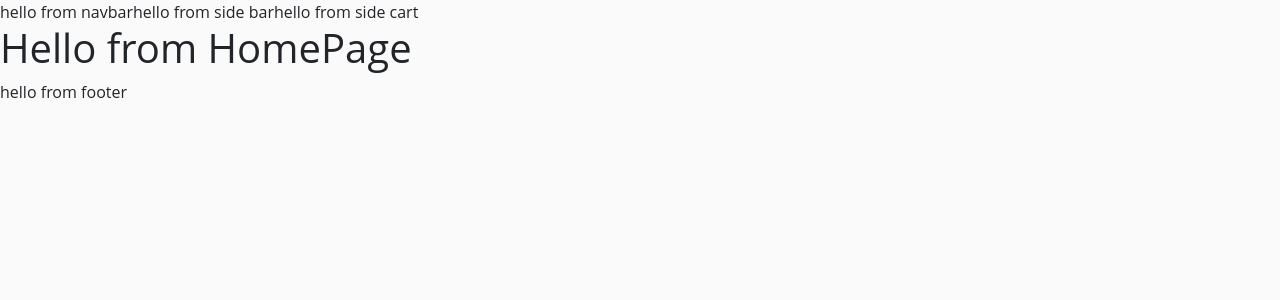
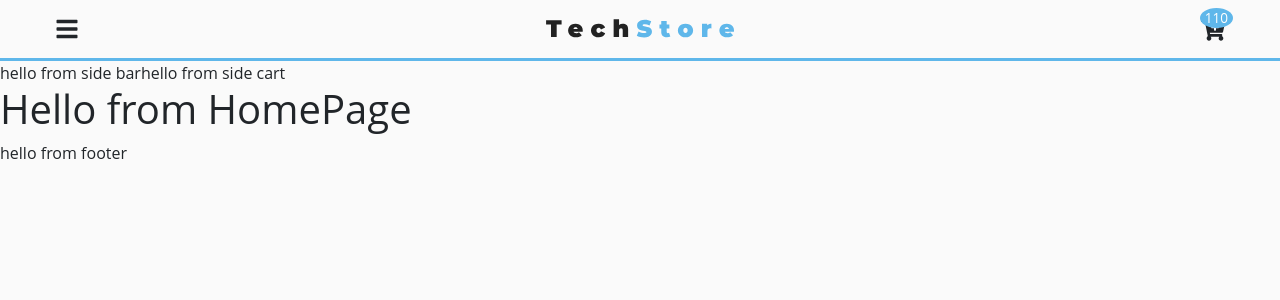
Before and after one commit to Cassiopeia19/react-tech-store, a React (Create React App) app: page / in a window 1280 px wide. Shown: the top 300 px of the page. Built offline with nearby package versions, Linux system fonts and the light colour scheme; a web font is replaced by a local one.

Commit message:
navbar component

```diff
--- a/src/components/Navbar.js
+++ b/src/components/Navbar.js
@@ -1,9 +1,60 @@
-import React from 'react'
+import React from "react";
+import { FaBars, FaCartPlus } from "react-icons/fa";
+import styled from "styled-components";
+import { ProductConsumer } from "../context";
+import logo from "../images/logo.svg";
+export default function Navbar() {
+  return (
+    <ProductConsumer>
+      {value => {
+        const { cartItems, handleSidebar, handleCart } = value;
+        return (
+          <NavWrapper>
+            <div className="nav-center">
+              <FaBars className="nav-icon" onClick={handleSidebar} />
+              <img src={logo} alt="tech store logo" />
+              <div className="nav-cart">
+                <FaCartPlus className="nav-icon" onClick={handleCart} />
+                <div className="cart-items">{cartItems}</div>
+              </div>
+            </div>
+          </NavWrapper>
+        );
+      }}
+    </ProductConsumer>
+  );
+}
 
-export default function Navbar() {
-    return (
-        <>
-            hello from navbar
-       </>
-    )
-}
+const NavWrapper = styled.nav`
+  position: -webkit-sticky;
+  position: sticky;
+  top: 0;
+  width: 100%;
+  padding: 1rem 1.5rem;
+  background: var(--mainGrey);
+  border-bottom: 3px solid var(--primaryColor);
+  .nav-center {
+    display: flex;
+    align-items: center;
+    justify-content: space-between;
+    max-width: 1170px;
+    margin: 0 auto;
+  }
+  .nav-icon {
+    font-size: 1.5rem;
+    cursor: pointer;
+  }
+  .nav-cart {
+    position: relative;
+  }
+  .cart-items {
+    background: var(--primaryColor);
+    color: var(--mainWhite);
+    font-size: 0.85rem;
+    position: absolute;
+    top: -8px;
+    right: -8px;
+    padding: 0 5px;
+    border-radius: 50%;
+  }
+`;
--- a/src/context/context.js
+++ b/src/context/context.js
@@ -1,4 +1,4 @@
-import React, { Component } from 'react'
+import React, { Component } from "react";
 
 const ProductContext = React.createContext();
 //Provider
@@ -7,39 +7,35 @@
   state = {
     sidebarOpen: false,
     cartOpen: false,
-    cartItems:0
+    cartItems: 110
   };
-
-  //handle sidebar
-  handleSideBar = () => {
+  // handle sidebar
+  handleSidebar = () => {
     this.setState({ sidebarOpen: !this.state.sidebarOpen });
   };
-
-  //handle cart
+  // hanldle sart
   handleCart = () => {
-    this.setState({ cartOpen: !this.state.cartOpen });
+    this.setState({ cartOpen: !this.state.sidebarOpen });
   };
-
   //close cart
   closeCart = () => {
     this.setState({ cartOpen: false });
   };
-
-  //open
+  // open
   openCart = () => {
     this.setState({ cartOpen: true });
   };
-
   render() {
     return (
       <ProductContext.Provider
-      value={{
+        value={{
           ...this.state,
-          handleSidebar:this.handleSidebar,
-          handleCart:this.handleCart,
-          closeCart:this.closeCart,
+          handleSidebar: this.handleSidebar,
+          handleCart: this.handleCart,
+          closeCart: this.closeCart,
           openCart: this.openCart
-      }}>
+        }}
+      >
         {this.props.children}
       </ProductContext.Provider>
     );
@@ -48,4 +44,4 @@
 
 const ProductConsumer = ProductContext.Consumer;
 
-export  { ProductProvider, ProductConsumer};
+export { ProductProvider, ProductConsumer };
--- a/src/pages/HomePage.js
+++ b/src/pages/HomePage.js
@@ -6,7 +6,7 @@
         <>
             <ProductConsumer>
                 {value => {
-                    console.log(value)
+
                     return <h1>Hello from HomePage</h1>;
                 }}
             </ProductConsumer>
```
Also changed, not shown: src/App.js (+18 -17 lines).
